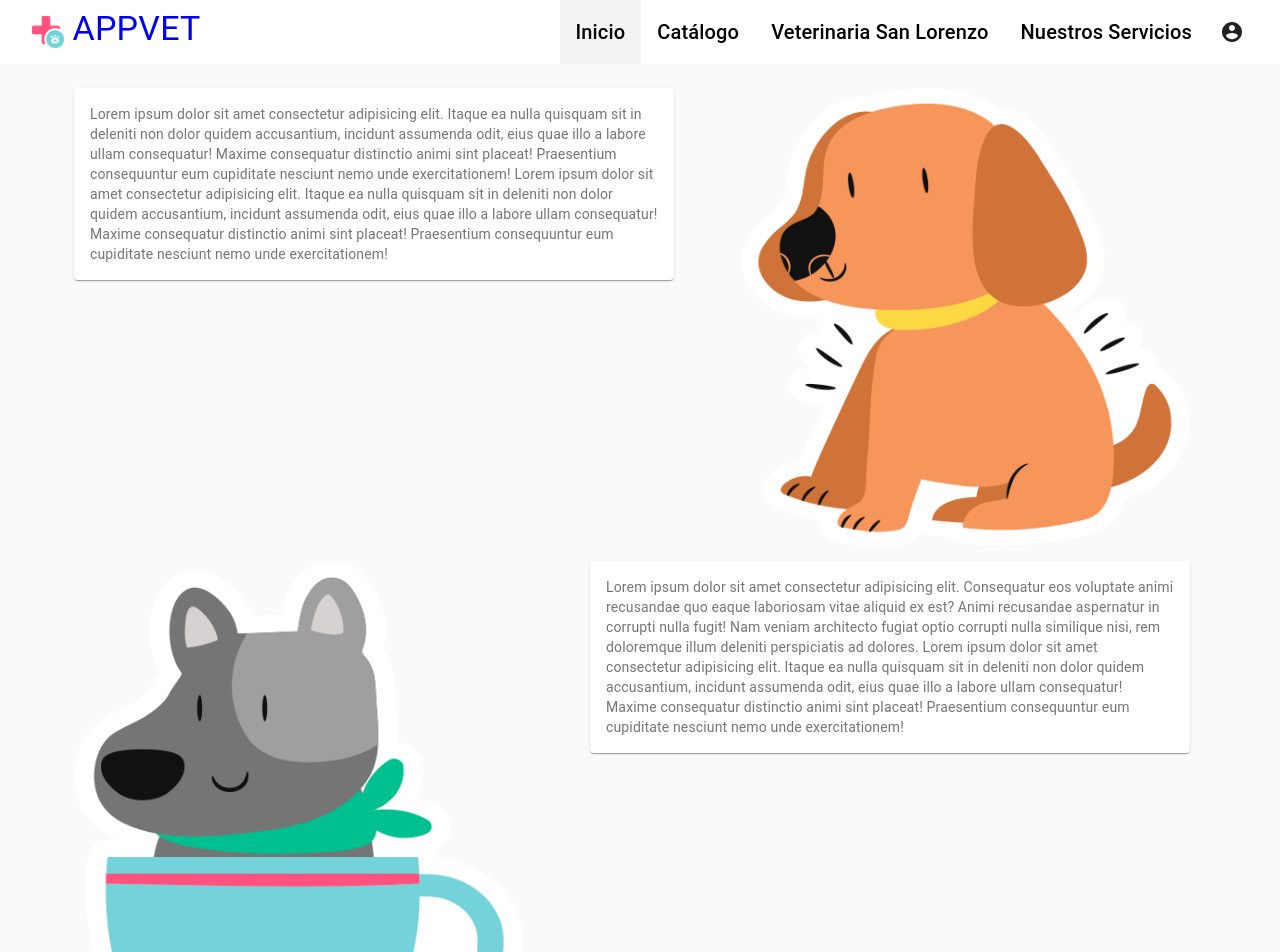
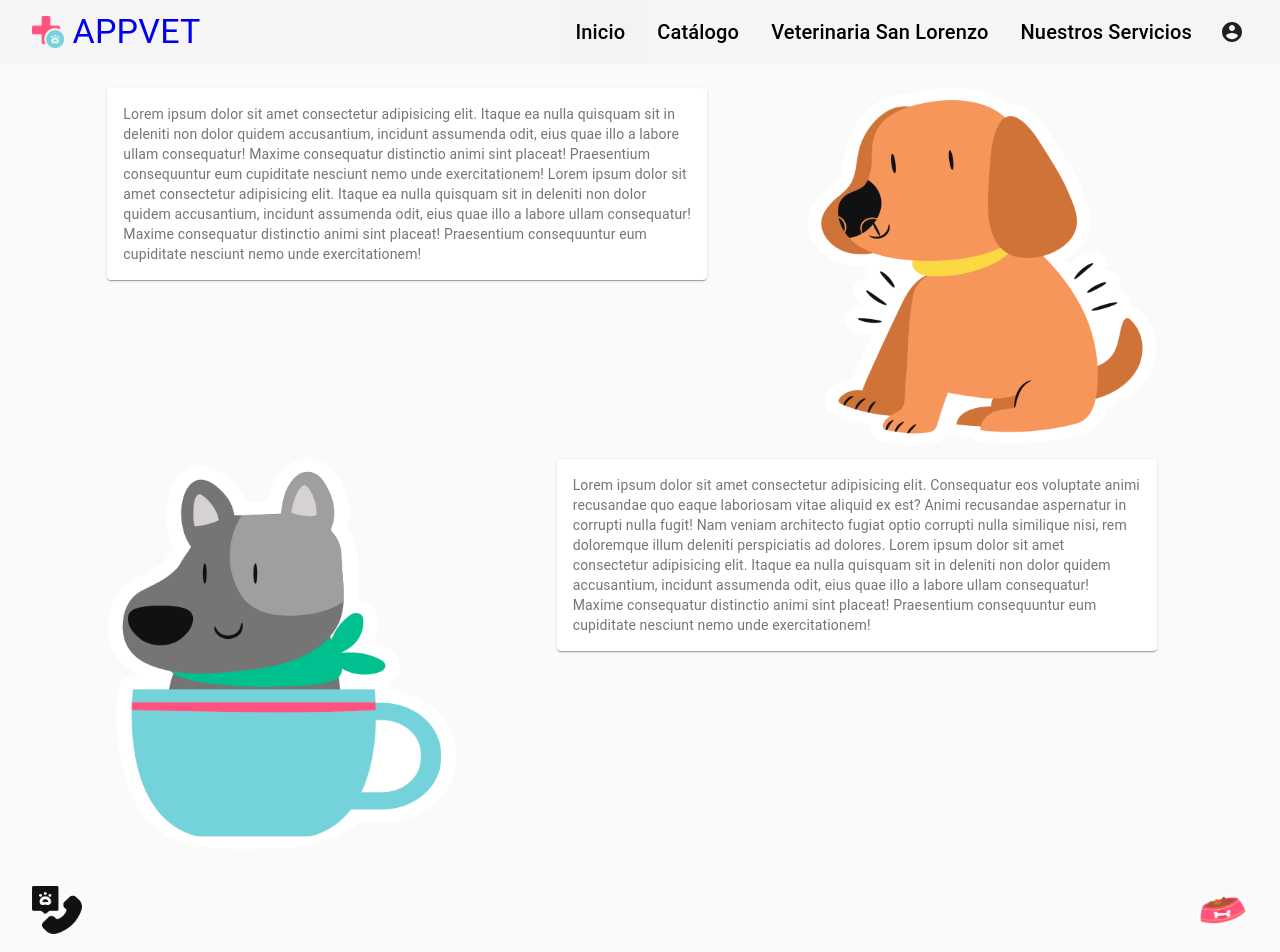
Before and after one commit to SystemsIA/veterinaria-front, a React (Create React App) app: page / in a window 1280 px wide. Shown: the top 952 px of the page. Built offline with nearby package versions, Linux system fonts and the light colour scheme.

Commit message:
Config Styles on Pages

```diff
--- a/src/components/CardRopa.jsx
+++ b/src/components/CardRopa.jsx
@@ -22,8 +22,10 @@ const useStyles = makeStyles({
       maxWidth: 280,
       minWidth: 120,
       borderRadius: '12px',
+      padding: '0 1rem',
     },
   },
+
   cardActions: {
     display: 'flex',
     flexDirection: 'column',
@@ -55,6 +57,7 @@ function CardRopa(props) {
       <CardMedia className={classes.media} title="Image of animal">
         <img src={props.image} alt="animal" />
       </CardMedia>
+
       <CardContent className={classes.cardContent}>
         <Typography variant="h5" color="textSecondary">
           Ropa Animal
--- a/src/components/Footer.jsx
+++ b/src/components/Footer.jsx
@@ -1,11 +1,30 @@
 import { makeStyles } from '@material-ui/core';
 
+// Images
+import phone from '../assets/img/imag6.png';
+import plate from '../assets/img/plato.png';
+
 // TODO: Implement styles
-const useStyles = makeStyles((theme) => ({
+const useStyles = makeStyles(() => ({
   footer: {
-    position: 'fixed',
+    display: 'block',
+    position: 'relative',
+    bottom: '0',
+    '& > *': {
+      padding: '0.5rem 2rem',
+    },
+  },
+
+  content: {
     display: 'flex',
-    bottom: '0',
+    flexDirection: 'row',
+    alignItems: 'center',
+    flexWrap: 'wrap',
+    justifyContent: 'space-between',
+    '& img': {
+      maxWidth: 50,
+      maxHeight: 50,
+    },
   },
 }));
 
@@ -14,10 +33,10 @@ export default function Footer() {
 
   return (
     <footer className={classes.footer}>
-      Lorem ipsum dolor sit amet consectetur adipisicing elit. Obcaecati quo
-      necessitatibus itaque corrupti! Quam tempore blanditiis praesentium
-      incidunt! Accusantium quae maiores beatae aperiam placeat architecto
-      deserunt nemo reprehenderit quasi maxime!
+      <div className={classes.content}>
+        <img src={phone} alt="Teléfono para atenciones" />
+        <img src={plate} alt="Plato de perro 😅" />
+      </div>
     </footer>
   );
 }
--- a/src/components/Layout.jsx
+++ b/src/components/Layout.jsx
@@ -1,6 +1,9 @@
+import { useEffect, Fragment } from 'react';
+
 import { makeStyles } from '@material-ui/core';
+
 import clsx from 'clsx';
-import { useEffect } from 'react';
+import Footer from './Footer';
 
 const drawerWidth = 240;
 const useStyles = makeStyles((theme) => ({
@@ -40,6 +43,7 @@ export default function Layout({ children, title = 'Inicio', open = true }) {
   }, [title]);
 
   return (
+    <Fragment>
       <main
         className={clsx(classes.content, {
           [classes.contentShift]: open,
@@ -48,5 +52,7 @@ export default function Layout({ children, title = 'Inicio', open = true }) {
         <div className={classes.drawerHeader} />
         {children}
       </main>
+      <Footer />
+    </Fragment>
   );
 }
--- a/src/components/MenuAppBar.jsx
+++ b/src/components/MenuAppBar.jsx
@@ -29,27 +29,12 @@ import InboxIcon from '@material-ui/icons/MoveToInbox';
 import MailIcon from '@material-ui/icons/Mail';
 import AccountCircleIcon from '@material-ui/icons/AccountCircle';
 
-import { linksNAV, LOGIN, PERFIL } from '../routes';
+import { INICIO, linksNAV, LOGIN, PERFIL } from '../routes';
 
 import logoApp from '../assets/img/logo-app.png';
 
 const drawerWidth = 240;
 const useStyles = makeStyles((theme) => ({
-  appBar: {
-    transition: theme.transitions.create(['margin', 'width'], {
-      easing: theme.transitions.easing.sharp,
-      duration: theme.transitions.duration.leavingScreen,
-    }),
-    backgroundColor: '#fff',
-  },
-  appBarShift: {
-    width: `calc(100% - ${drawerWidth}px)`,
-    marginLeft: drawerWidth,
-    transition: theme.transitions.create(['margin', 'width'], {
-      easing: theme.transitions.easing.easeOut,
-      duration: theme.transitions.duration.enteringScreen,
-    }),
-  },
   menuButton: {
     marginRight: theme.spacing(0),
   },
@@ -96,7 +81,7 @@ const useStyles = makeStyles((theme) => ({
     textDecoration: 'none',
     display: 'flex',
     flexDirection: 'row',
-    justifyContent: 'center',
+    alignItems: 'center',
   },
 
   activeClassName: {
@@ -192,14 +177,7 @@ export default function MenuAppBar({ setOpen, open }) {
 
   return (
     <Fragment>
-      <AppBar
-        position="fixed"
-        color="default"
-        className={clsx(classes.appBar, {
-          [classes.appBarShift]: open,
-        })}
-        elevation={0}
-      >
+      <AppBar position="fixed" color="default" elevation={0}>
         <Toolbar className={classes.navMobile}>
           {isQueryMobile ? null : (
             <IconButton
@@ -213,7 +191,7 @@ export default function MenuAppBar({ setOpen, open }) {
             </IconButton>
           )}
 
-          <Link to="/" className={classes.navLogo}>
+          <Link to={INICIO} className={classes.navLogo}>
             <img
               src={logoApp}
               alt="Logo Veterinaria"
@@ -261,6 +239,16 @@ export default function MenuAppBar({ setOpen, open }) {
         }}
       >
         <div className={classes.drawerHeader}>
+          <Link to={INICIO} className={classes.navLogo}>
+            <img
+              src={logoApp}
+              alt="Logo Veterinaria"
+              className={classes.sizeLogoImg}
+            />
+            <Typography variant="h5" noWrap>
+              APPVET
+            </Typography>
+          </Link>
           <IconButton onClick={handleDrawerClose}>
             {theme.direction === 'ltr' ? (
               <ChevronLeftIcon />
--- a/src/index.css
+++ b/src/index.css
@@ -1,6 +1,6 @@
 body {
   background: #f3f3f1;
-  height: 170vh;
+  height: 100%;
 }
 
 .perr__elipse {
--- a/src/pages/CatalogoPage.jsx
+++ b/src/pages/CatalogoPage.jsx
@@ -28,11 +28,10 @@ const useStyles = makeStyles((theme) => ({
   },
 
   contentImage: {
-    display: 'block',
     margin: '1.8rem 2rem',
     '& > img': {
-      maxWidth: 280,
-      minWidth: 120,
+      maxWidth: 180,
+      minWidth: 50,
     },
   },
 }));
@@ -103,10 +102,12 @@ export default function CatalogoPage() {
                     className={classes.withoutFlexBasis}
                   />
                 ))}
-                <Grid item sm={3} className={classes.withoutFlexBasis}>
-                  <div className={classes.contentImage}>
-                    <img src={gatoLibro} alt="gatoLibro" />
-                  </div>
+                <Grid
+                  item
+                  sm={3}
+                  className={`${classes.withoutFlexBasis} ${classes.contentImage}`}
+                >
+                  <img src={gatoLibro} alt="gatoLibro" />
                 </Grid>
               </Grid>
             </Fragment>
--- a/src/pages/InicioPage.jsx
+++ b/src/pages/InicioPage.jsx
@@ -14,13 +14,15 @@ const useStyles = makeStyles((theme) => ({
 
   withoutFlexBasis: {
     flexBasis: 'auto',
+    '& img': {
+      maxWidth: 350,
+    },
   },
 
   paper: {
     padding: theme.spacing(2),
     color: theme.palette.text.secondary,
   },
-  sizeImg: { width: '450px', zIndex: 100 },
   sizeImgMobile: {
     width: '240px',
   },
@@ -29,7 +31,7 @@ const useStyles = makeStyles((theme) => ({
 export default function InicioPage() {
   const classes = useStyles();
 
-  const isMobile = useMediaQuery('(min-width:370px)');
+  const isMobile = useMediaQuery('(min-width:470px)');
 
   return (
     <Layout title="Inicio">
--- a/src/pages/LoginPage.jsx
+++ b/src/pages/LoginPage.jsx
@@ -91,7 +91,12 @@ function LoginPage() {
       <div className={classes.root}>
         <Grid container spacing={2}>
           {isMobileSize ? (
-            <Grid container item xs={12} direction="row">
+            <Grid
+              container
+              item
+              xs={12}
+              direction={isMobileSize ? 'row' : 'column'}
+            >
               <Grid item xs={6} className={classes.imgPageLogin}>
                 <img src={gatoPensativo} alt="Gato Pensativo" />
               </Grid>
--- /dev/null
+++ b/src/pages/ProductPage.jsx
@@ -0,0 +1,3 @@
+function ProductPage() {}
+
+export default ProductPage;
--- a/src/pages/VeterinariaPage.jsx
+++ b/src/pages/VeterinariaPage.jsx
@@ -3,12 +3,12 @@ import Layout from '../components/Layout';
 
 export default function VeterinariaPage() {
   return (
-    <Layout title="-----">
+    <Layout title="Veterinaria San Lorenzo">
       <Container>
-        <Typography variant="h4" align="center">
-          Veterinario
+        <Typography variant="h4" align="right">
+          Veterinaria San Lorenzo
         </Typography>
-        <Typography variant="body1">
+        <Typography variant="body1" align="justify">
           Lorem ipsum dolor sit, amet consectetur adipisicing elit. Quos
           laudantium repellendus, voluptatibus aliquam totam placeat perferendis
           odit laboriosam, possimus natus rerum, distinctio quidem!
```
Lines whose indentation alone changed are shown as unchanged.
